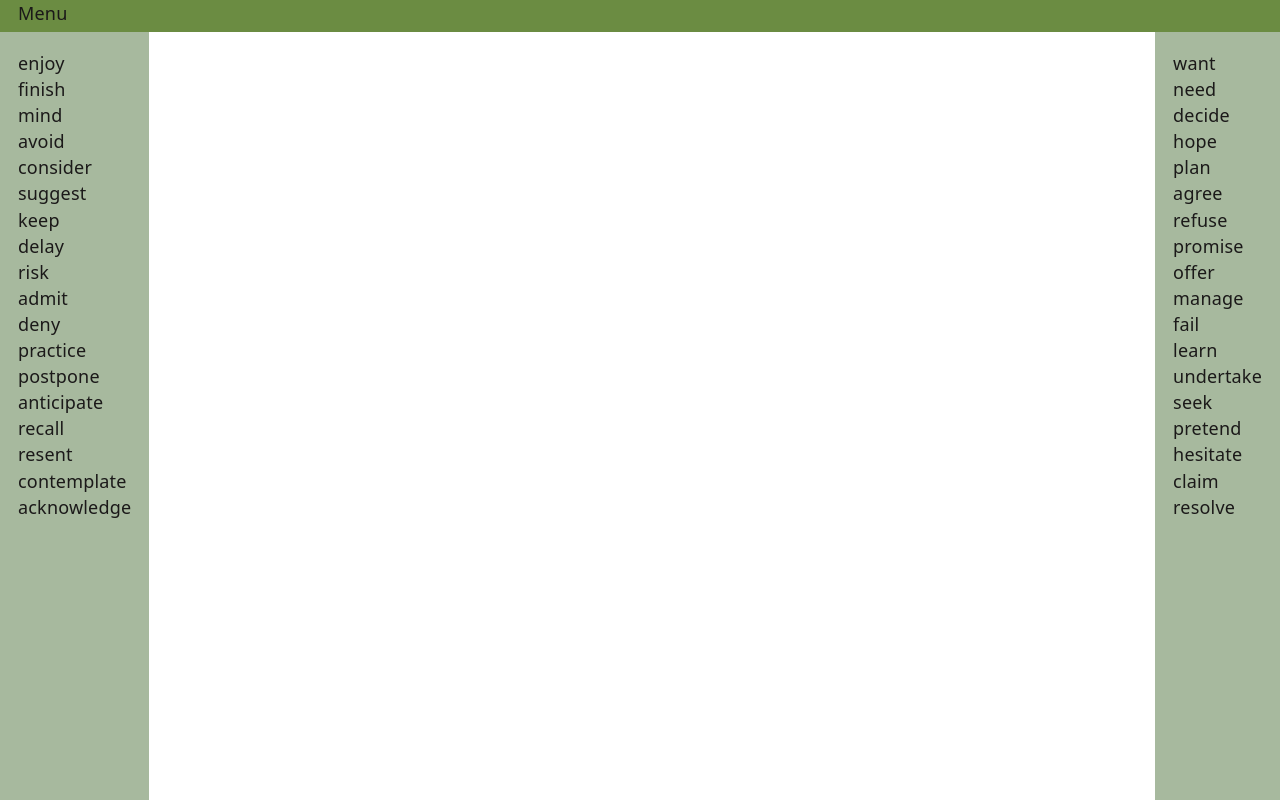
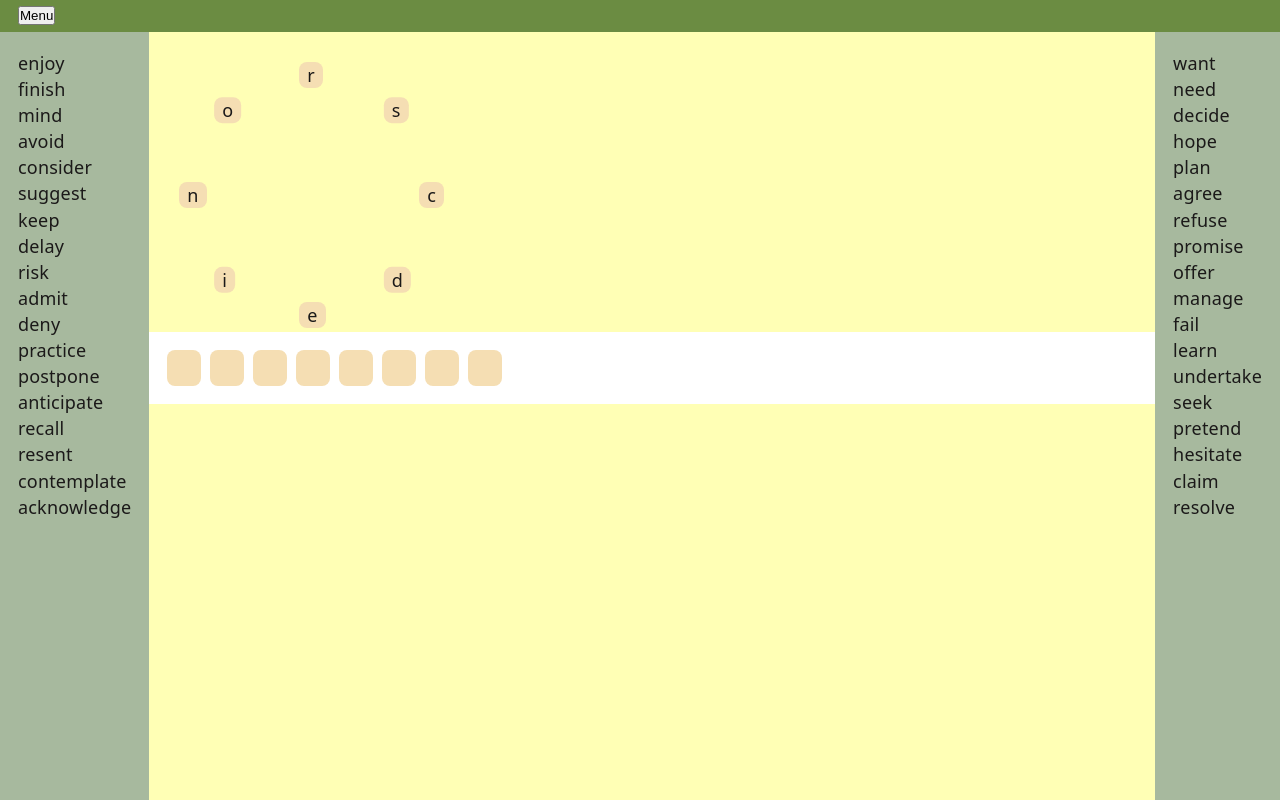
Before and after one commit to AlexandraSavenko/gi_course, a React (Vite) app: page /games/task1 in a window 1280 px wide. Built offline with nearby package versions, Linux system fonts and the light colour scheme.

Commit message:
task one ui

```diff
--- a/src/App.jsx
+++ b/src/App.jsx
@@ -12,7 +12,7 @@ function App() {
         <Routes>
           <Route path="/" element={<Intro />} />
           <Route path="/games" element={<TaskArea />}>
-            <Route path=":task1" element={<TaskOne />} />
+            <Route path="task1" element={<TaskOne />} />
           </Route>
         </Routes>
       </Suspense>
--- a/src/components/header/Header.jsx
+++ b/src/components/header/Header.jsx
@@ -1,9 +1,16 @@
+import { useState } from 'react'
 import css from './Header.module.css'
+import Modal from '../modal/Modal'
+import Menu from '../menu/Menu'
 
 const Header = () => {
+  const [isModalOpen, setIsModalOpen] = useState(false)
   return (
     <div className={css.header}>
-      Menu
+     <button onClick={() => setIsModalOpen(true)} >Menu</button>
+      {isModalOpen && <Modal onClose={() => setIsModalOpen(false)}>
+        <Menu/>
+        </Modal>}
     </div>
   )
 }
--- a/src/components/intro/Intro.module.css
+++ b/src/components/intro/Intro.module.css
@@ -1,3 +1,4 @@
 .wrap{
     background-color: var(--color-card);
+    height: 100%;
 }
--- /dev/null
+++ b/src/components/menu/Menu.jsx
@@ -0,0 +1,13 @@
+import React from 'react'
+import { Link } from 'react-router-dom'
+
+const Menu = () => {
+  return (
+    <div>
+      <Link to={"/"}>Intro</Link>
+      <Link to={"/games/task1"}>task 1</Link>
+    </div>
+  )
+}
+
+export default Menu
--- a/src/components/modal/Modal.jsx
+++ b/src/components/modal/Modal.jsx
@@ -0,0 +1,21 @@
+import { createPortal } from 'react-dom';
+import css from './Modal.module.css'
+
+const Modal = ({onClose, children}) => {
+  return (
+    createPortal(
+        <div>
+          <div className={css.backdrop}></div>
+          <div className={css.content}>
+            <button onClick={() => onClose?.()} className={css.button}>
+              X
+            </button>
+            {children}
+          </div>
+        </div>,
+        document.body
+      )
+  )
+}
+
+export default Modal
--- a/src/components/modal/Modal.module.css
+++ b/src/components/modal/Modal.module.css
@@ -0,0 +1,66 @@
+.backdrop {
+  position: fixed;
+  top: 0;
+  left: 0;
+  width: 100vw;
+  height: 100vh;
+  background-color: rgba(0, 0, 0, 0.3);
+  backdrop-filter: blur(5px);
+  z-index: 1;
+}
+.content {
+  position: fixed;
+  top: 50%;
+  left: 50%;
+  transform: translate(-50%, -50%);
+  z-index: 2;
+  display: flex;
+  flex-direction: column;
+  justify-content: space-between;
+  gap: 1rem;
+  border-radius: 20px;
+  padding: 60px 20px 40px;
+  width: 335px;
+  height: auto;
+  backdrop-filter: blur(40px);
+  box-shadow: -4px -4px 10px 0 rgba(0, 0, 0, 0.15);
+  background: linear-gradient(
+    180deg,
+    var(--light-green) 0%,
+    var(--green) 50%,
+    var(--sand) 100%
+  );
+}
+
+.errorMess h3 {
+  position: relative;
+  z-index: 3;
+  font-weight: 400;
+  font-size: 16px;
+  text-align: center;
+  color: var(--primary-1);
+}
+
+.button {
+  border-radius: 100%;
+  width: 24px;
+  height: 24px;
+  border: none;
+  display: flex;
+  justify-content: center;
+  align-items: center;
+  position: absolute;
+  top: 16px;
+  right: 16px;
+  color: var(--black);
+  background-color: rgba(232, 232, 232, 0.5);
+  z-index: 1111111111;
+  transition:
+    transform 0.1s ease,
+    box-shadow 0.1s ease;
+  cursor: pointer;
+}
+.button:hover {
+  transform: scale(0.9);
+  color: var(--brown)
+}
--- a/src/components/taskArea/TaskArea.jsx
+++ b/src/components/taskArea/TaskArea.jsx
@@ -1,9 +1,10 @@
+import { Outlet } from 'react-router-dom'
 import css from './TaskArea.module.css'
 
 const TaskArea = () => {
   return (
     <div className={css.taskArea}>
-
+      <Outlet/>
     </div>
   )
 }
--- a/src/components/taskArea/TaskArea.module.css
+++ b/src/components/taskArea/TaskArea.module.css
@@ -1,3 +1,4 @@
 .taskArea {
     background-color: var(--color-card);
+    height: 100%;
 }
--- a/src/components/taskOne/TaskOne.jsx
+++ b/src/components/taskOne/TaskOne.jsx
@@ -1,9 +1,25 @@
 import css from './TaskOne.module.css'
 
 const TaskOne = () => {
+  const word = "consider"
+  const wordArray = word.split("")
+  console.log(wordArray)
+  const mixed = wordArray.sort()
+  console.log(mixed)
   return (
-    <div>
-
+    <div className={css.wrap}>
+      <ul className={css.circle}>
+        {
+          mixed.map((el, index) => <li className={css.letter} key={index} style={{"--i": index, "--total": mixed.length}}>{el}</li> )
+        }
+      </ul>
+      <ul className={css.list}>
+        {
+          wordArray.map(el => <li className={css.gap} key={el}>
+            <div className={css.box}></div>
+          </li> )
+        }
+      </ul>
     </div>
   )
 }
--- a/src/components/taskOne/TaskOne.module.css
+++ b/src/components/taskOne/TaskOne.module.css
@@ -0,0 +1,40 @@
+.wrap {
+  height: 100%;
+}
+
+.circle {
+  position: relative;
+  width: 300px;
+  height: 300px;
+}
+.letter {
+  position: absolute;
+  top: 50%;
+  left: 50%;
+  background-color: wheat;
+  padding: 0 8px;
+  border-radius: 8px;
+
+  transform-origin: 0 0;
+
+  transform: rotate(calc(360deg / var(--total) * var(--i))) translate(120px)
+    rotate(calc(-360deg / var(--total) * var(--i)));
+}
+
+.list {
+  background-color: white;
+  padding: 1rem;
+  display: flex;
+  gap: 0.5rem;
+}
+
+.gap {
+  background-color: wheat;
+  padding: 0 8px;
+  border-radius: 8px;
+}
+
+.box {
+  width: 1rem;
+  height: 2rem;
+}
```
Also changed, not shown: src/components/menu/Menu.module.css (added).
